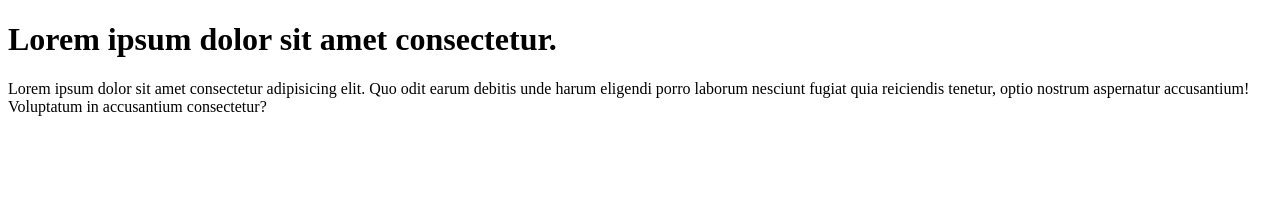
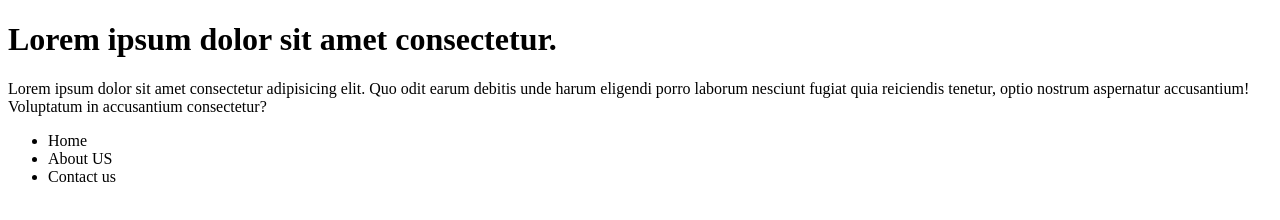
Before and after one commit to Arshad20453/learning-git, a plain HTML site: page index.html in a window 1280 px wide. Drawn offline with Linux system fonts and the light colour scheme.

Commit message:
add a list

```diff
--- a/index.html
+++ b/index.html
@@ -8,5 +8,10 @@
 <body>
     <h1>Lorem ipsum dolor sit amet consectetur.</h1>
     <p>Lorem ipsum dolor sit amet consectetur adipisicing elit. Quo odit earum debitis unde harum eligendi porro laborum nesciunt fugiat quia reiciendis tenetur, optio nostrum aspernatur accusantium! Voluptatum in accusantium consectetur?</p>
+    <ul>
+        <li>Home</li>
+        <li>About US</li>
+        <li>Contact us</li>
+    </ul>
 </body>
 </html>
```
